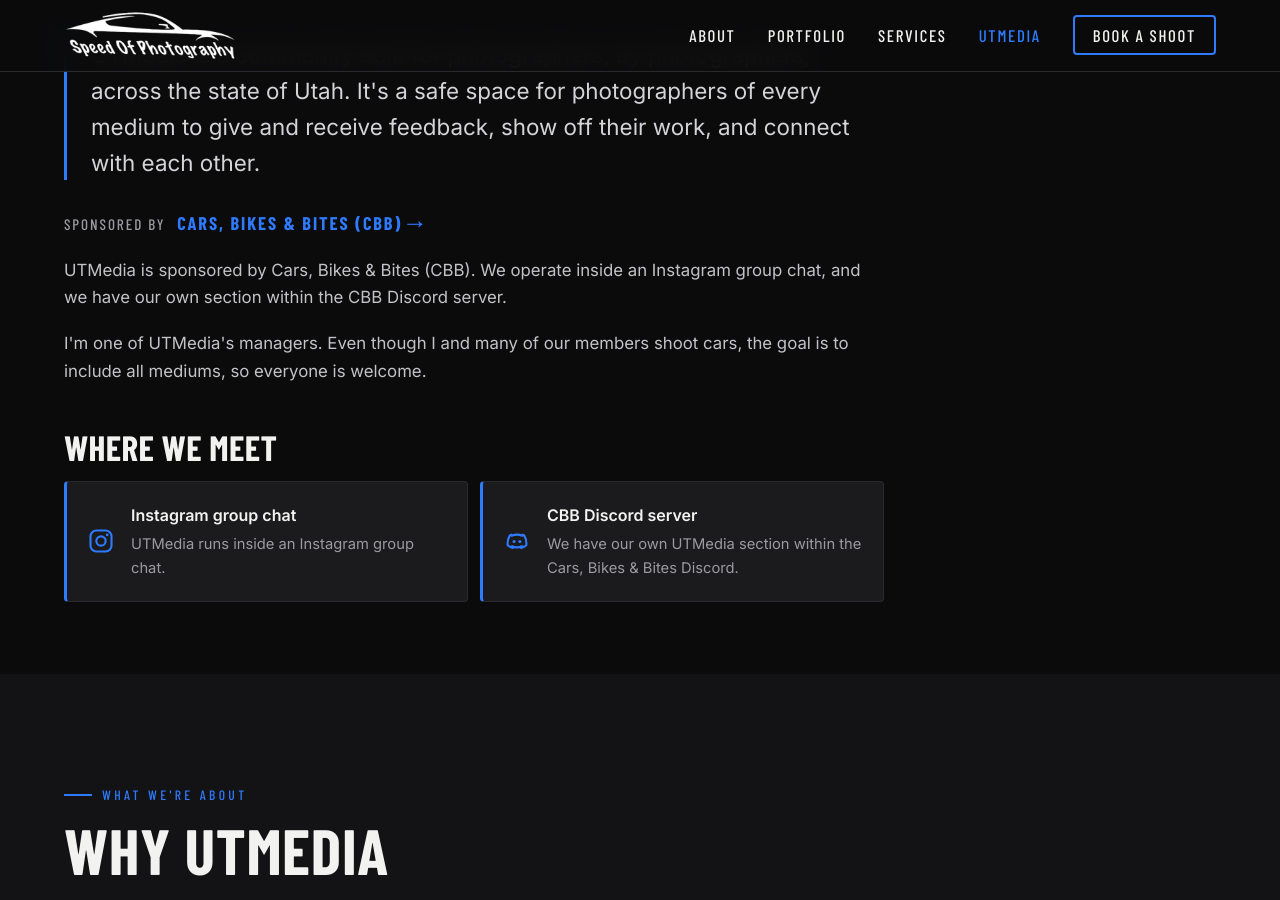
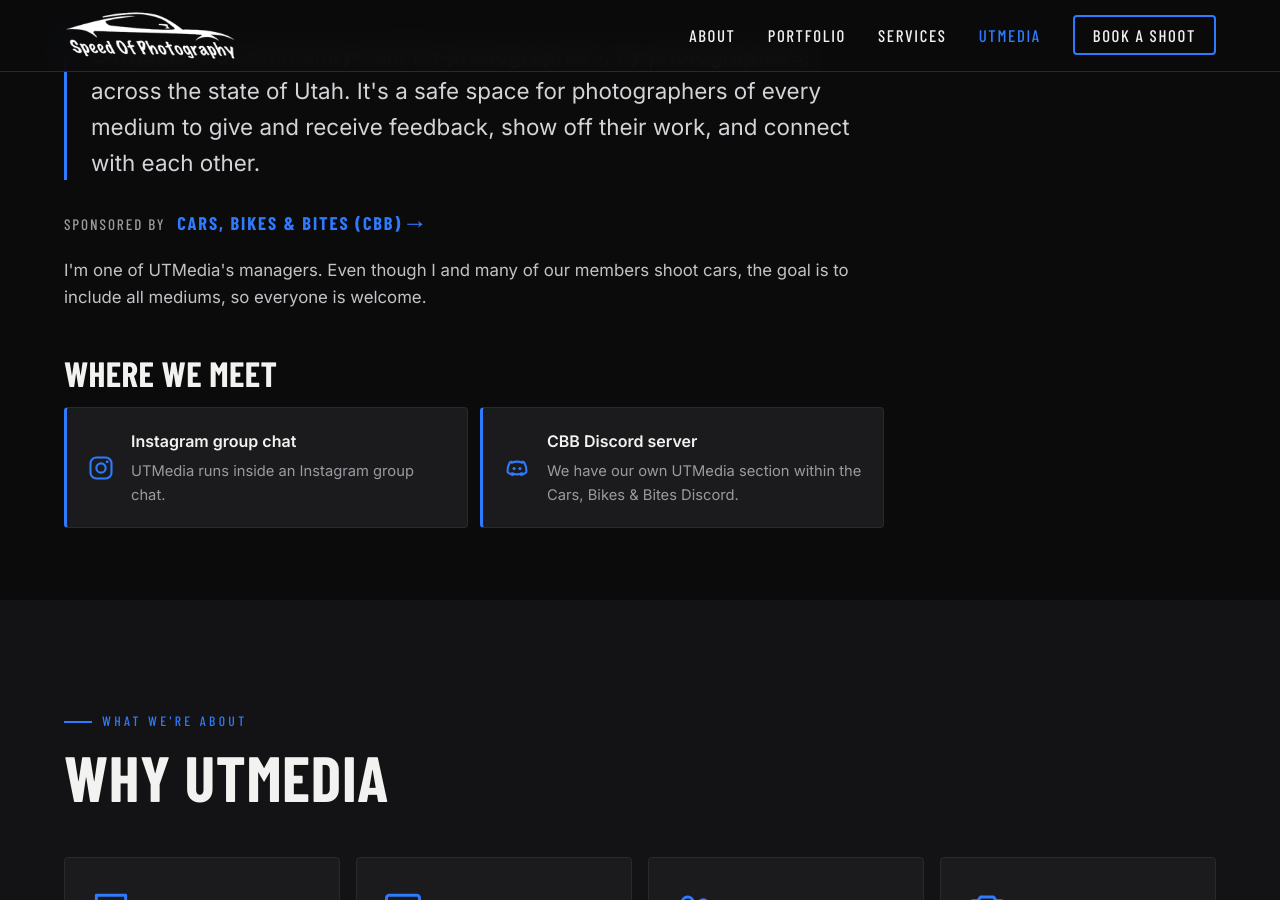
Before and after one commit to Mclaren97x/my-site, a Jekyll site: the page built from utmedia.html, in a window 1280 px wide and 900 px high, scrolled down 593 px. Built offline with Jekyll 4.4.1, drawn with Linux system fonts in a browser that asks for light colours; some web fonts are replaced.

Commit message:
UTMedia: remove sponsorship/group chat paragraph
Co-Authored-By: Claude Opus 5.5 <noreply@anthropic.com>

```diff
--- a/_data/utmedia.yml
+++ b/_data/utmedia.yml
@@ -14,8 +14,6 @@ sponsor:
   name: Cars, Bikes & Bites (CBB)
   link: https://carsbikesnbites.com/
 about_paragraphs:
-- UTMedia is sponsored by Cars, Bikes & Bites (CBB). We operate inside an Instagram group chat, and we
-  have our own section within the CBB Discord server.
 - I'm one of UTMedia's managers. Even though I and many of our members shoot cars, the goal is to include
   all mediums, so everyone is welcome.
 platforms_heading: Where we meet
```
